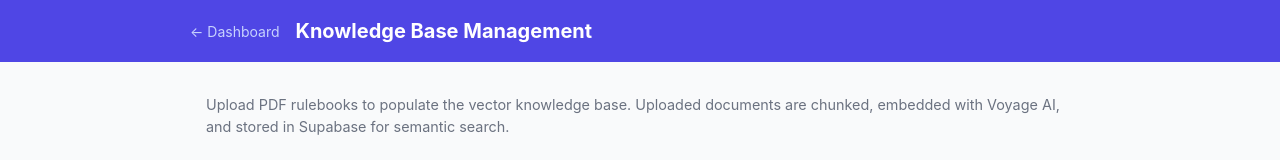
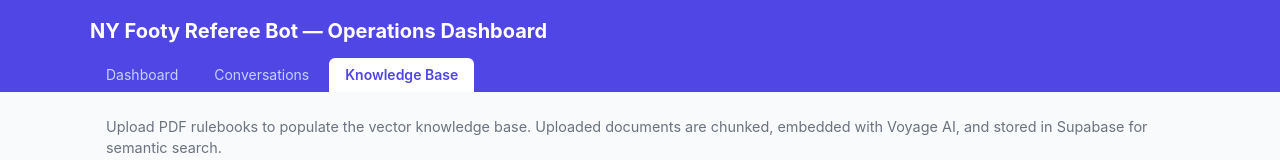
Before and after one commit to Anirit88/footy-bot-whatsapp, a Next.js app: page /admin in a window 1280 px wide. Shown: the top 160 px of the page. Built offline with nearby package versions, Linux system fonts and the light colour scheme; no server answers; the database is empty.

Commit message:
Update page.tsx

```diff
--- a/src/app/admin/page.tsx
+++ b/src/app/admin/page.tsx
@@ -1,3 +1,5 @@
+import { Suspense } from 'react';
+import NavTabs from '@/components/NavTabs';
 import UploadForm from '@/components/UploadForm';
 
 export default function AdminPage() {
@@ -6,22 +8,22 @@ export default function AdminPage() {
       <header
         style={{
           background: '#4F46E5',
-          padding: '1rem 1.5rem',
+          padding: '1rem 1.5rem 0',
           color: '#fff',
-          marginBottom: '2rem',
+          marginBottom: '1.5rem',
         }}
       >
-        <div style={{ maxWidth: '900px', margin: '0 auto', display: 'flex', alignItems: 'center', gap: '1rem' }}>
-          <a href="/" style={{ color: '#C7D2FE', fontSize: '0.875rem' }}>
-            ← Dashboard
-          </a>
+        <div style={{ maxWidth: '1100px', margin: '0 auto' }}>
           <h1 style={{ fontSize: '1.25rem', fontWeight: 700 }}>
-            Knowledge Base Management
+            NY Footy Referee Bot — Operations Dashboard
           </h1>
+          <Suspense fallback={null}>
+            <NavTabs />
+          </Suspense>
         </div>
       </header>
 
-      <main style={{ maxWidth: '900px', margin: '0 auto', padding: '0 1rem 4rem' }}>
+      <main style={{ maxWidth: '1100px', margin: '0 auto', padding: '0 1rem 4rem' }}>
         <p style={{ color: '#6B7280', marginBottom: '1.5rem', fontSize: '0.9rem' }}>
           Upload PDF rulebooks to populate the vector knowledge base. Uploaded documents are
           chunked, embedded with Voyage AI, and stored in Supabase for semantic search.
```
